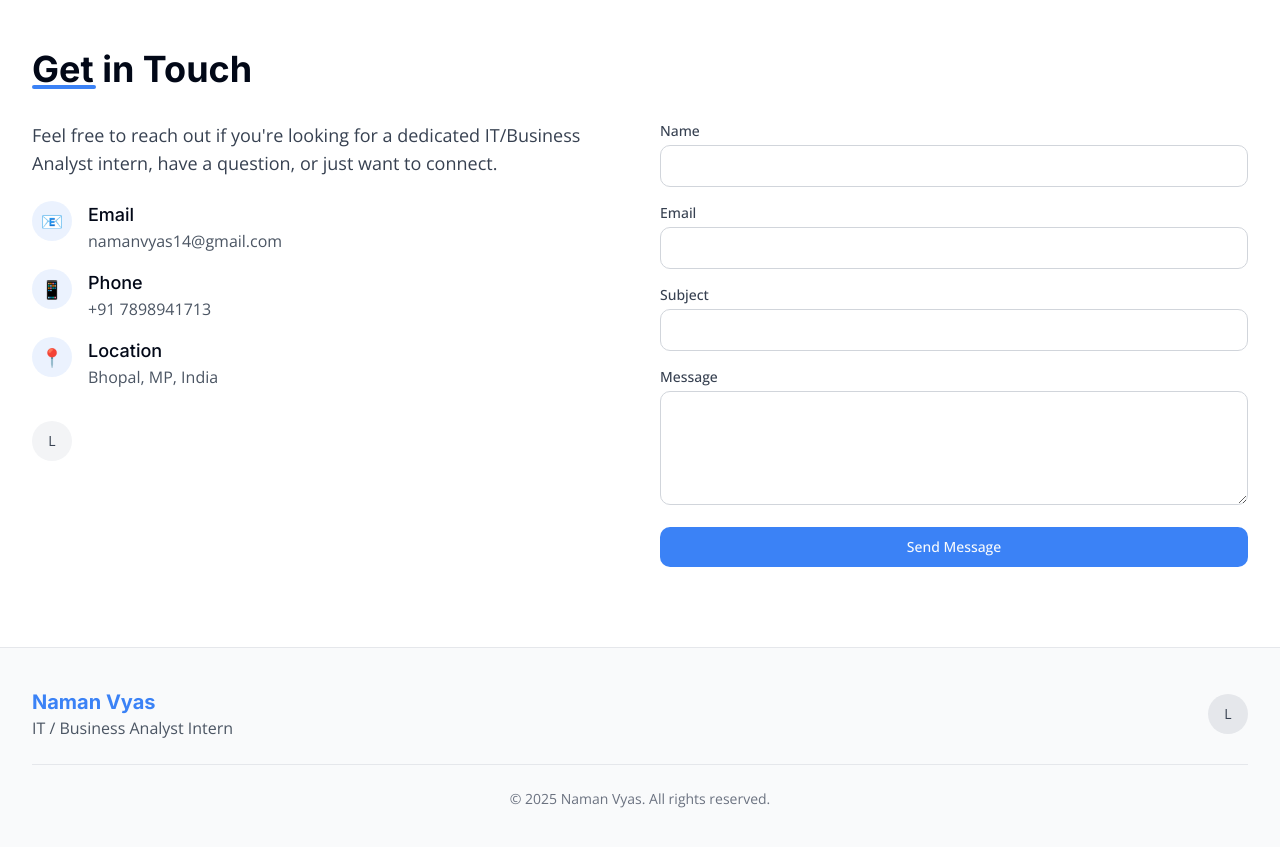
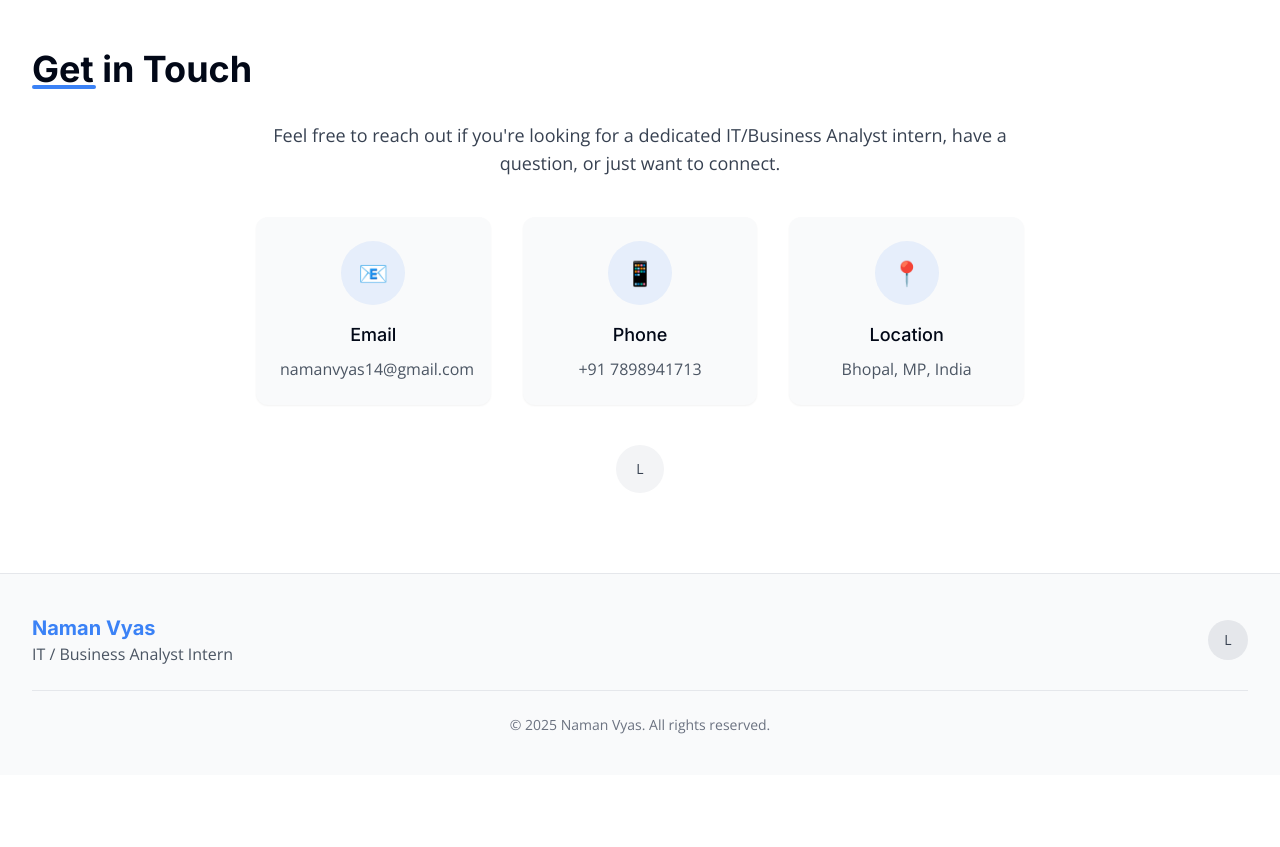
Before and after one commit to shubham17vyas/naman-vyas-vibe-check, a React (Vite) app: page / in a window 1280 px wide. Shown: the part 4400-5247 px from the top of the page. After the commit the page ends 5175 px from the top, so only its background shows below. Built offline with nearby package versions, Linux system fonts and the light colour scheme.

Commit message:
Remove contact form
Show email, phone, and location in contact section.

```diff
--- a/src/components/Contact.tsx
+++ b/src/components/Contact.tsx
@@ -2,25 +2,10 @@
 import React from 'react';
 import { useScrollAnimation } from '@/hooks/useScrollAnimation';
 import { cn } from '@/lib/utils';
-import { Button } from '@/components/ui/button';
-import { useToast } from '@/hooks/use-toast';
 import { profileData } from '@/data/portfolioData';
 
 const Contact = () => {
   const { elementRef, isVisible } = useScrollAnimation();
-  const { toast } = useToast();
-
-  const handleContactFormSubmit = (e: React.FormEvent<HTMLFormElement>) => {
-    e.preventDefault();
-
-    toast({
-      title: "Message sent!",
-      description: "Thanks for reaching out. I'll get back to you soon.",
-    });
-
-    // Reset form
-    (e.target as HTMLFormElement).reset();
-  };
 
   return (
     <section id="contact" className="py-20 bg-white">
@@ -34,125 +19,55 @@ const Contact = () => {
         )}>
           <h2 className="section-title">Get in Touch</h2>
 
-          <div className="grid grid-cols-1 md:grid-cols-2 gap-10">
-            <div>
-              <p className="text-lg text-gray-700 mb-6">
+          <div className="max-w-3xl mx-auto">
+            <p className="text-lg text-gray-700 mb-10 text-center">
               Feel free to reach out if you're looking for a dedicated IT/Business Analyst intern,
               have a question, or just want to connect.
             </p>
 
-              <div className="space-y-4 mb-8">
-                <div className="flex items-start">
-                  <div className="min-w-10 h-10 rounded-full bg-brand-primary/10 flex items-center justify-center">
-                    <span className="text-brand-primary text-lg">📧</span>
+            <div className="grid grid-cols-1 md:grid-cols-3 gap-8">
+              <div className="bg-gray-50 p-6 rounded-lg shadow-sm text-center hover:shadow-md transition-shadow duration-300">
+                <div className="w-16 h-16 rounded-full bg-brand-primary/10 flex items-center justify-center mx-auto mb-4">
+                  <span className="text-brand-primary text-2xl">📧</span>
                 </div>
-                  <div className="ml-4">
-                    <h3 className="text-lg font-medium">Email</h3>
+                <h3 className="text-lg font-medium mb-2">Email</h3>
                 <a href={`mailto:${profileData.email}`} className="text-gray-600 hover:text-brand-primary">
                   {profileData.email}
                 </a>
               </div>
+
+              <div className="bg-gray-50 p-6 rounded-lg shadow-sm text-center hover:shadow-md transition-shadow duration-300">
+                <div className="w-16 h-16 rounded-full bg-brand-primary/10 flex items-center justify-center mx-auto mb-4">
+                  <span className="text-brand-primary text-2xl">📱</span>
                 </div>
-
-                <div className="flex items-start">
-                  <div className="min-w-10 h-10 rounded-full bg-brand-primary/10 flex items-center justify-center">
-                    <span className="text-brand-primary text-lg">📱</span>
-                  </div>
-                  <div className="ml-4">
-                    <h3 className="text-lg font-medium">Phone</h3>
+                <h3 className="text-lg font-medium mb-2">Phone</h3>
                 <a href={`tel:${profileData.phone}`} className="text-gray-600 hover:text-brand-primary">
                   {profileData.phone}
                 </a>
               </div>
+
+              <div className="bg-gray-50 p-6 rounded-lg shadow-sm text-center hover:shadow-md transition-shadow duration-300">
+                <div className="w-16 h-16 rounded-full bg-brand-primary/10 flex items-center justify-center mx-auto mb-4">
+                  <span className="text-brand-primary text-2xl">📍</span>
                 </div>
-
-                <div className="flex items-start">
-                  <div className="min-w-10 h-10 rounded-full bg-brand-primary/10 flex items-center justify-center">
-                    <span className="text-brand-primary text-lg">📍</span>
-                  </div>
-                  <div className="ml-4">
-                    <h3 className="text-lg font-medium">Location</h3>
+                <h3 className="text-lg font-medium mb-2">Location</h3>
                 <p className="text-gray-600">{profileData.location}</p>
               </div>
             </div>
-              </div>
 
-              <div className="flex space-x-4">
+            <div className="flex justify-center mt-10">
               {Object.entries(profileData.socialLinks).map(([platform, url]) => (
                 <a
                   key={platform}
                   href={url}
                   target="_blank"
                   rel="noopener noreferrer"
-                    className="w-10 h-10 rounded-full bg-gray-100 flex items-center justify-center text-gray-700 hover:bg-brand-primary hover:text-white transition-colors duration-300"
+                  className="mx-2 w-12 h-12 rounded-full bg-gray-100 flex items-center justify-center text-gray-700 hover:bg-brand-primary hover:text-white transition-colors duration-300"
+                  aria-label={platform}
                 >
-                    <span className="capitalize text-sm">{platform.charAt(0)}</span>
+                  <span className="capitalize text-sm">{platform.charAt(0).toUpperCase()}</span>
                 </a>
               ))}
-              </div>
-            </div>
-
-            <div>
-              <form onSubmit={handleContactFormSubmit} className="space-y-4">
-                <div>
-                  <label htmlFor="name" className="block text-sm font-medium text-gray-700 mb-1">
-                    Name
-                  </label>
-                  <input
-                    type="text"
-                    id="name"
-                    name="name"
-                    required
-                    className="w-full px-4 py-2 border border-gray-300 rounded-md focus:outline-none focus:ring-2 focus:ring-brand-primary"
-                  />
-                </div>
-
-                <div>
-                  <label htmlFor="email" className="block text-sm font-medium text-gray-700 mb-1">
-                    Email
-                  </label>
-                  <input
-                    type="email"
-                    id="email"
-                    name="email"
-                    required
-                    className="w-full px-4 py-2 border border-gray-300 rounded-md focus:outline-none focus:ring-2 focus:ring-brand-primary"
-                  />
-                </div>
-
-                <div>
-                  <label htmlFor="subject" className="block text-sm font-medium text-gray-700 mb-1">
-                    Subject
-                  </label>
-                  <input
-                    type="text"
-                    id="subject"
-                    name="subject"
-                    required
-                    className="w-full px-4 py-2 border border-gray-300 rounded-md focus:outline-none focus:ring-2 focus:ring-brand-primary"
-                  />
-                </div>
-
-                <div>
-                  <label htmlFor="message" className="block text-sm font-medium text-gray-700 mb-1">
-                    Message
-                  </label>
-                  <textarea
-                    id="message"
-                    name="message"
-                    rows={4}
-                    required
-                    className="w-full px-4 py-2 border border-gray-300 rounded-md focus:outline-none focus:ring-2 focus:ring-brand-primary"
-                  ></textarea>
-                </div>
-
-                <Button
-                  type="submit"
-                  className="w-full bg-brand-primary hover:bg-brand-primary/90"
-                >
-                  Send Message
-                </Button>
-              </form>
             </div>
           </div>
         </div>
```
Lines whose indentation alone changed are shown as unchanged.
